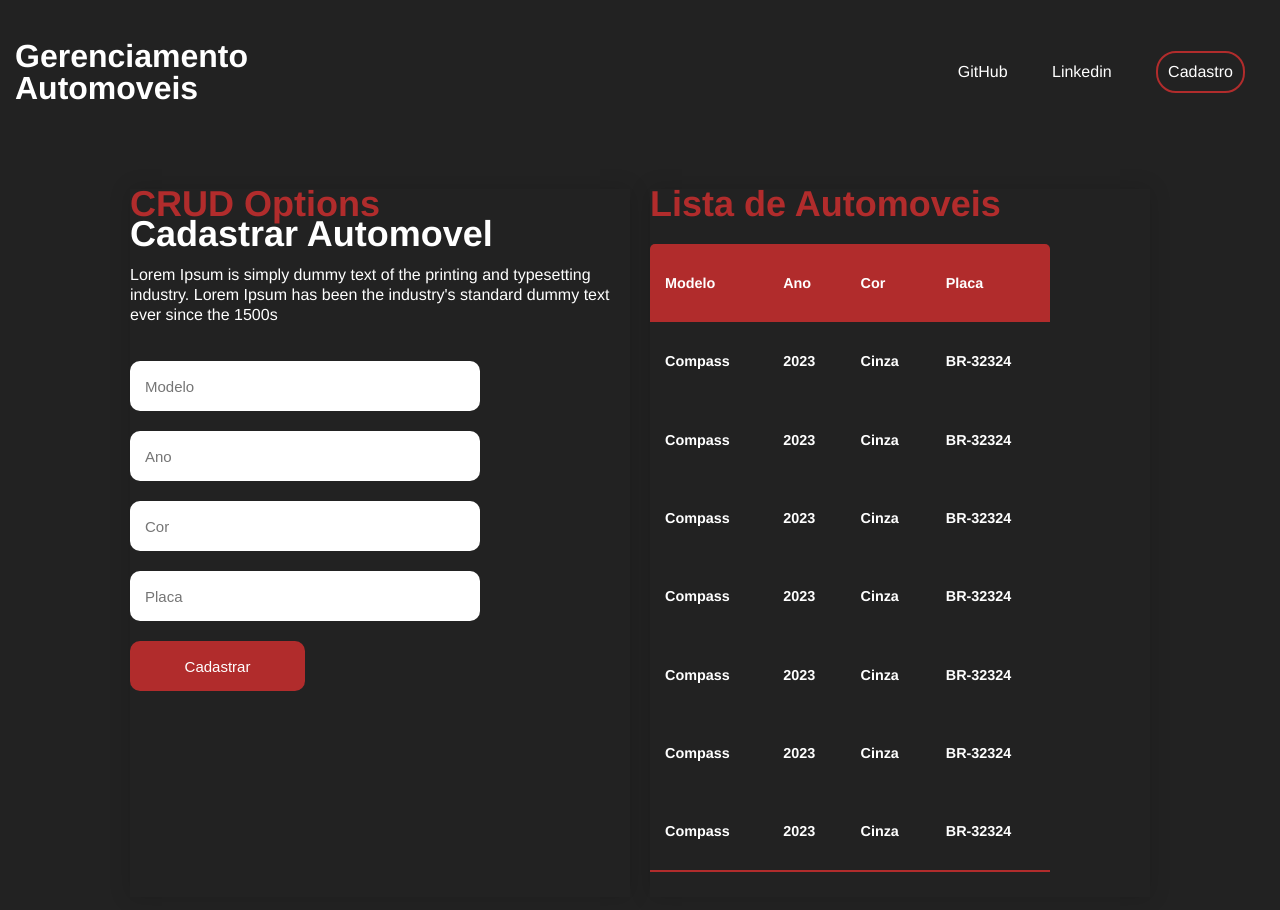
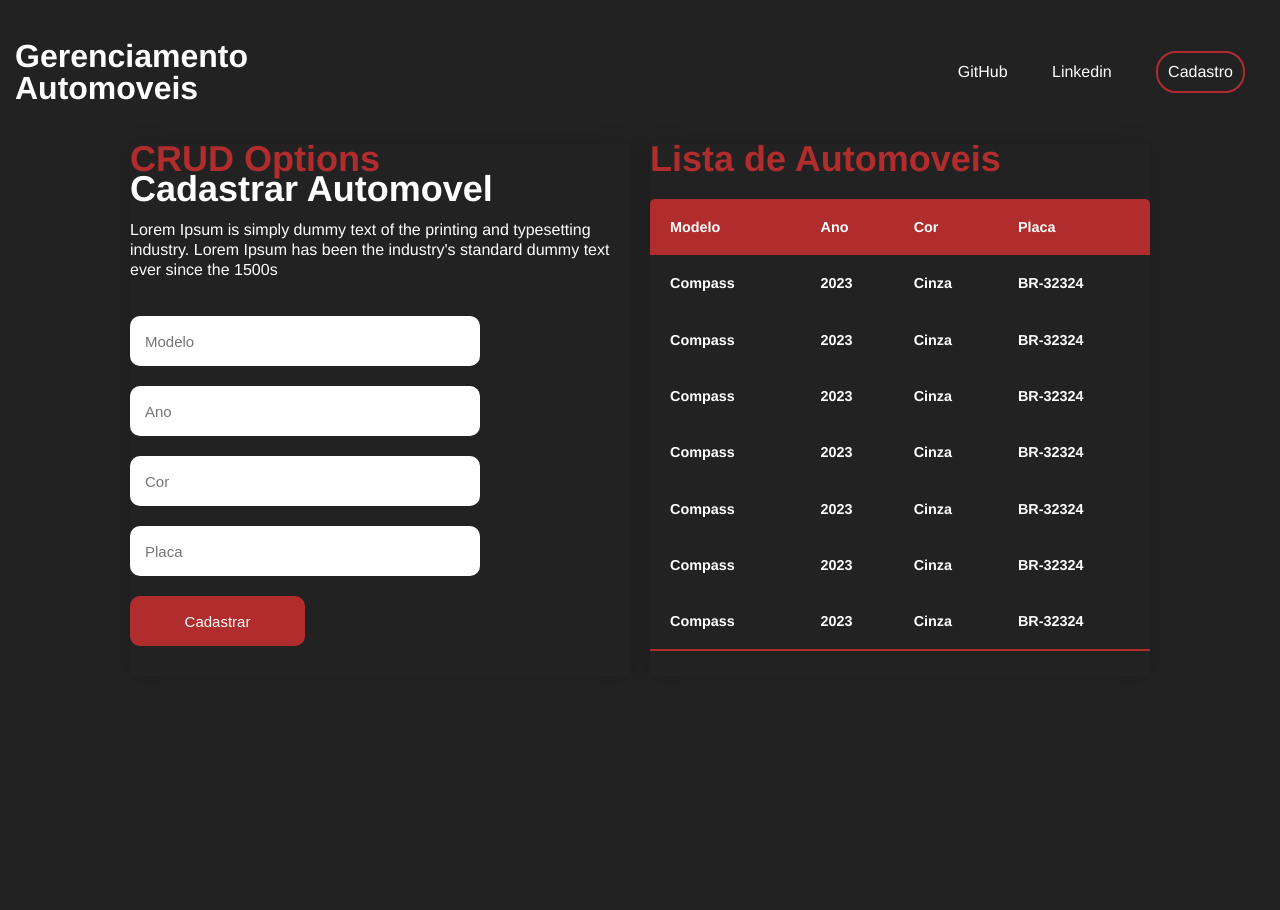
Before and after one commit to pl4cydo/CRUD-SVELTE-PHP-MYSQL, a Svelte app in the folder front/: page / in a window 1280 px wide. Shown: the top 910 px of the page. After the commit the page ends 800 px from the top, so only its background shows below. Built offline with nearby package versions, Linux system fonts and the light colour scheme.

Commit message:
criando arquivo do banco

```diff
--- a/front/src/Stores.js
+++ b/front/src/Stores.js
@@ -1,3 +1,3 @@
 import { writable } from "svelte/store";
 
-export const state = writable('crud');
+export const state = writable('crud')
--- a/front/src/app.css
+++ b/front/src/app.css
@@ -47,7 +47,7 @@ a:hover{
 #bloco{
   display: flex;
   flex-direction: row;
-  margin-top: 50px;
+  margin-top: 5px;
   /* align-items: center; */
   justify-content: center;
 }
@@ -96,7 +96,7 @@ table{
   border-collapse: collapse;
   margin: 25px 0;
   font-size: 0.9em;
-  min-width: 400px;
+  min-width: 500px;
   border-radius: 5px 5px 0 0;
   overflow: hidden;
 }
@@ -108,16 +108,8 @@ thead tr {
 }
 th,
 td {
-    padding: 12px 15px;
+    padding-left: 20px;
 }
-
-/* tbody tr {
-    border-bottom: 1px solid #dddddd;
-} */
-
-/* tbody tr:nth-of-type(even) {
-    background-color: #f3f3f3;
-} */
 
 tbody tr:last-of-type {
     border-bottom: 2px solid rgb(177, 44, 44);
```
Also changed, not shown: 1 other file (tests, documents, lock files or other folders).
